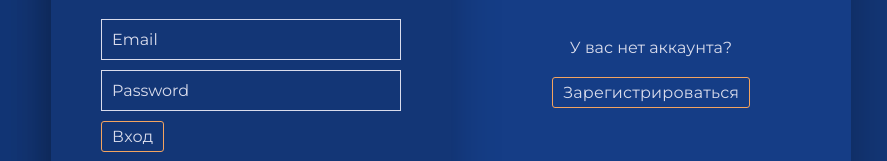
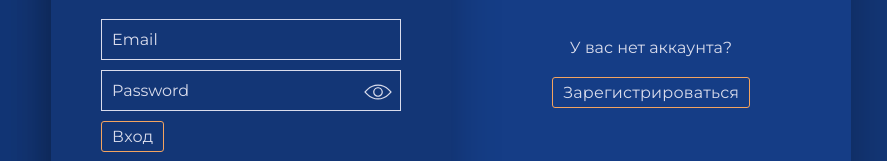
Before and after one commit to flowr1x/python-course-vue, a Vue app: page /login in a window 1280 px wide. Shown: the part 327-488 px from the top of the page, without its empty margins (189-1076 px from the left). Built offline with nearby package versions, Linux system fonts and the light colour scheme.

Commit message:
add button for show password

```diff
--- a/src/assets/layouts/form.scss
+++ b/src/assets/layouts/form.scss
@@ -82,6 +82,9 @@
     line-height: 1.2;
     margin-bottom: 30px;
   }
+  &__item {
+    position: relative;
+  }
   &__item:not(:last-child) {
     margin-bottom: 10px;
   }
@@ -93,6 +96,7 @@
     font-size: inherit;
     color: $text-color;
     transition: .3s;
+
     &::placeholder {
       color: $text-color;
     }
@@ -100,6 +104,14 @@
       background: $text-color;
       color: $primary-color;
     }
+    &:focus + #checkbox-label > .svg-icon__eye {
+      path, polygon, rect {
+        fill: $primary-color;
+    }
+    }
+  }
+  &__input_password {
+    padding-right: 40px;
   }
   &__btn {
     cursor: pointer;
@@ -115,6 +127,18 @@
   }
 }
 
+// Eye on field password
+#checkbox-label {
+  width: 24px;
+  height: 24px;
+  position: absolute;
+  right: 15px;
+  top: 15%;
+  display: block;
+}
+#checkbox-password {
+  display: none;
+}
 // Responsive
 /* PC */
 @media (max-width: 1087px) {
--- a/src/views/Login.vue
+++ b/src/views/Login.vue
@@ -26,13 +26,32 @@
           </div>
           <div class="form__item">
             <input type="password"
-              class="form__input"
+              class="form__input form__input_password"
               placeholder="Password"
               v-model="login.password"
               :class="{'form__input_invalid':
                 (v$.login.password.$dirty && v$.login.password.required.$invalid) ||
                 (v$.login.password.$dirty && v$.login.password.minLength.$invalid)
               }">
+              <label for="checkbox-password" id="checkbox-label">
+                <input type="checkbox" id="checkbox-password">
+                <svg class="svg-icon svg-icon__eye" viewBox="0 0 20 20">
+							    <path d="M10,
+                    6.978c-1.666,0-3.022,1.356-3.022,
+                    3.022S8.334,13.022,10,13.022s3.022-1.356,3.022-3.022S11.666,
+                    6.978,10,6.978M10,12.267c-1.25,0-2.267-1.017-2.267-2.267c0-1.25,
+                    1.016-2.267,2.267-2.267c1.251,0,2.267,1.016,2.267,2.267C12.267,
+                    11.25,11.251,12.267,10,12.267 M18.391,9.733l-1.624-1.639C14.966,
+                    6.279,12.563,5.278,10,5.278S5.034,6.279,3.234,8.094L1.609,
+                    9.733c-0.146,0.147-0.146,0.386,0,0.533l1.625,1.639c1.8,
+                    1.815,4.203,2.816,6.766,2.816s4.966-1.001,
+                    6.767-2.816l1.624-1.639C18.536,10.119,18.536,9.881,18.391,
+                    9.733 M16.229,11.373c-1.656,1.672-3.868,2.594-6.229,
+                    2.594s-4.573-0.922-6.23-2.594L2.41,10l1.36-1.374C5.427,
+                    6.955,7.639,6.033,10,6.033s4.573,0.922,6.229,2.593L17.59,10L16.229,11.373z">
+                  </path>
+						    </svg>
+              </label>
           </div>
           <div class="form__item">
             <button type="submit" class="form__btn btn">Вход</button>
```
Also changed, not shown: src/assets/img/icon-eye.svg (added), src/assets/layouts/header.scss (line endings or trailing spaces).
